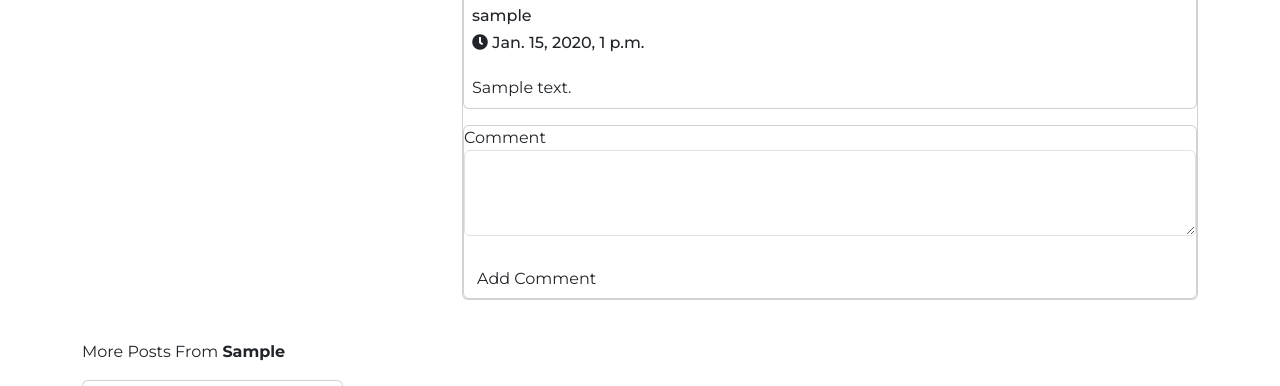
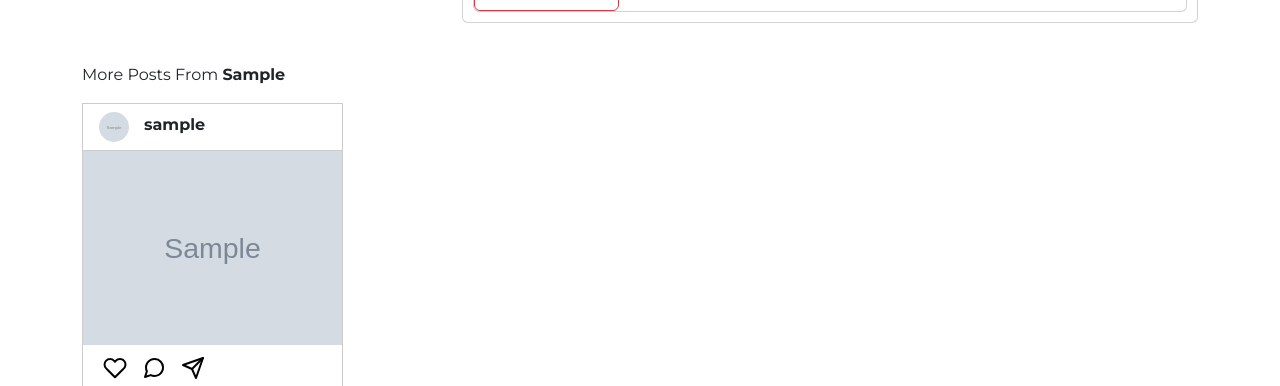
Before and after one commit to Kwathuta/pixels, a Django app: page /picture/1/ in a window 1280 px wide. Shown: the part 541-927 px from the top of the page. Run offline with Django 4.2, Linux system fonts and the light colour scheme; a user stored in the database is signed in; tables that the repository leaves empty hold one stand-in row (values such as "Sample post"); grey boxes marked "Sample" are stand-in pictures; some libraries are stand-ins or nearby versions.

Commit message:
styled image-details

```diff
--- a/pixels_app/templates/image_details.html
+++ b/pixels_app/templates/image_details.html
@@ -1,4 +1,4 @@
-{% extends "base.html" %} {% block content %}
+{% extends "base.html" %} {% block content %} {%load static%}
 <!-- blogs -->
 <section class="blog-section">
   <div class="container mt-5">
@@ -15,7 +15,7 @@
         </div>
       </div>
       <div class="col-md-8">
-        <div class="card mb-3">
+        <div class="card mb-3" style="padding: 10px;">
           <div class="row g-0">
             <div class="col-md-12">
               <div class="card-body">
@@ -30,16 +30,14 @@
                 <div class="d-flex justify-content-start card mb-3">
                   <div class="img-box">
                     <img
-                      src="https://st2.depositphotos.com/1104517/11965/v/600/depositphotos_119659092-stock-illustration-male-avatar-profile-picture-vector.jpg"
+                      src="{{image.user.profile.photo.url}}"
                       alt=""
+                      style="height: 30px; width: 30px; border-radius: 50%;"
                     />
                   </div>
-                  <div class="m-2">
-                    <h6>{{ comment.user.username }}</h6>
-                    <h6>
-                      <i class="fa fa-clock"></i>
-                      <span> {{ comment.post_time }} </span>
-                    </h6>
+                  <div class="m-2 d-flex" style="justify-content:space-between;">
+                    <h6><strong>{{ comment.user.username }}</strong></h6>
+                    <h6> {{ comment.post_time }} </h6>
                   </div>
                   <p class="m-2">{{comment.comment }}</p>
                 </div>
@@ -65,7 +63,7 @@
                           value="{{ image.id }}"
                         />
                       </div>
-                      <button type="submit" class="btn mt-4 floar-right">
+                      <button type="submit" class="btn mt-4 floar-right btn-outline-danger">
                         Add Comment
                       </button>
                     </form>
@@ -81,58 +79,71 @@
       </p>
       {% for image in images %}
       <div class="col-sm-12 col-md-3">
-        <div class="card mb-4">
-          <div class="d-flex justify-content-start m-2">
-            <div>
-              <a href="{% url 'user_profile' image.user.id %}">
+        <div
+        class="card border-secondary mb-3 col-sm-12 col-md-12 col-lg-12"
+        style="max-width: 100%"
+      >
+        <div
+          class="card-header bg-transparent border-secondary"
+          style="display: flex; align-items: end"
+        >
           <img
-                  src="https://res.cloudinary.com/developerwilson/image/upload/v1632582461/rzfpe5avqvhfbrtkwtqg.jpg"
+            src="{{image.user.profile.photo.url}}"
             alt=""
-                  class="user-avatar border-radius"
+            style="
+              height: 30px;
+              width: 30px;
+              border-radius: 50%;
+              margin-right: 15px;
+            "
           />
-              </a>
+          <h6><strong>{{image.user.username}}</strong></h6>
         </div>
-            <div class="text-center mt-1">
-              <a href="{% url 'user_profile' image.user.id %}">
-                <h6><small>{{ image.user.username }} </small></h6>
-              </a>
-            </div>
-          </div>
-          <img
-            src="{{ image.image.url }}"
-            class="card-img-top"
-            alt="News Image"
-          />
         <div class="card-body">
-            <small>
-              <div class="d-flex justify-content-start">
+          <img class="img-fluid" src="{{image.image.url}}" alt="" />
+          <div class="d-flex justify-content-start" style="padding: 10px 0 10px 20px;">
             <div>
               <p>
-                    <a href="{% url 'like_image' image.id %}">
-                      <i class="far fa-heart"></i
-                    ></a>
+                <a href="{% url 'like_image' image.id %}"
+                  ><img
+                    src="{%static 'img/heart.svg'%}"
+                    alt="like"
+                    style="margin-right: 15px;"
+                /></a>
               </p>
             </div>
             <div>
               <p>
-                    <a href="{% url 'single_image' image.id %}">
-                      <i class="far fa-comment"></i
-                    ></a>
+                <a href="{% url 'single_image' image.id %}"
+                  ><img src="{%static 'img/message-circle.svg'%}" alt="comment" style="margin-right: 15px;"
+                /></a>
+              </p>
+            </div>
+            <div>
+              <p>
+                <a href="{% url 'single_image' image.id %}"
+                    style="margin-right: 20px;"
+                  ><img src="{%static 'img/send.svg'%}" alt="comment"
+                /></a>
               </p>
             </div>
           </div>
-            </small>
+          <div style="padding: 20px;">
             <a href="{% url 'single_image' image.id %}">
               <p class="fade-item">
-                {{image.total_likes }} Likes <br />View All
-                {{image.total_comments}} Comments
+                <strong>{{image.total_likes }} likes</strong>
+                <h6 class="">
+                  <h6 style="display:inline;"><strong>{{image.user.username}}</strong></h6>
+                  {{ image.caption|slice:":20" }}<small
+                    ><span class="text-muted">...more</span></small
+                  >
+                </h6> <br>
+                View all
+                {{image.total_comments}} comments
               </p>
-              <h6 class="">
-                {{ image.caption|slice:":20" }}<small
-                  ><span class="text-muted">...Read More</span></small
-                >
-              </h6>
+              {{image.post_time | timesince}} ago
             </a>
+          </div>
         </div>
       </div>
       </div>
```
Lines whose indentation alone changed are shown as unchanged.
